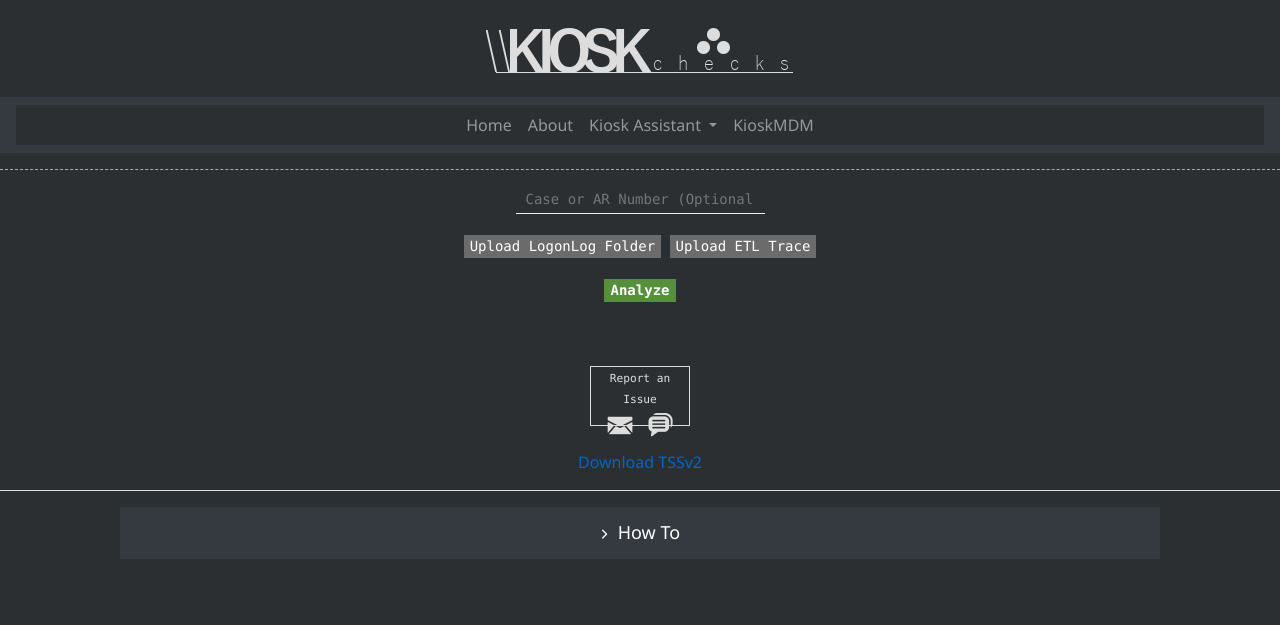
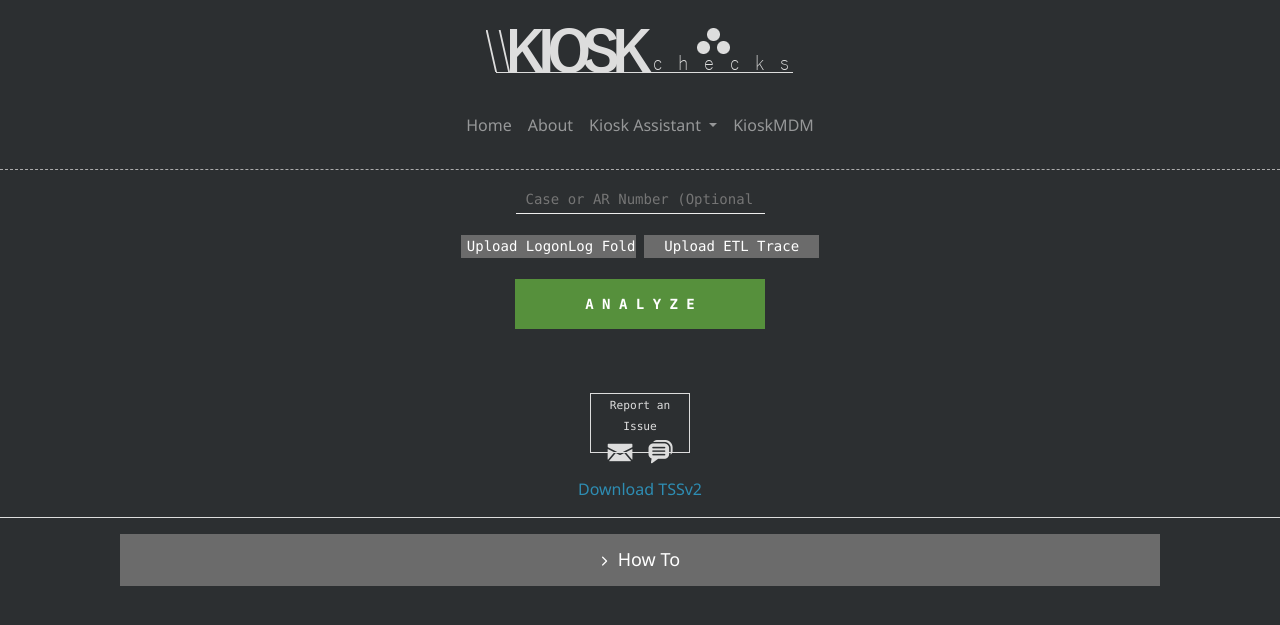
Before and after one commit to florinDNL/KioskChecks, a Flask app: page / in a window 1280 px wide. Shown: the top 625 px of the page. Run offline with Flask 2, Linux system fonts and the light colour scheme.

Commit message:
visual improvements

```diff
--- /dev/null
+++ b/static/styles/style.css
@@ -0,0 +1,160 @@
+body      {background-color: #2c2f31; font-family: 'Segoe UI' ; color:#dddddd;}
+
+a         { color: #2e8db3; }
+
+p         {font-family: 'Consolas';  font-size: 14px;}
+
+h4        {font-family:  'Calibri';  font-size: 20px;}
+
+h5        {font-family:  'Verdana';  font-size: 14px;}
+
+h6        {font-family: 'Consolas';  font-size: 14px; color: rgb(209, 79, 79)}
+
+textarea  {font-family: 'Consolas';  font-size: 12px; background-color: #ebe8e8; color: #343a40; grid-auto-columns: max-content;}
+
+hr        {border-top: 1px solid  #dddddd;}
+
+input[type=submit] {
+background-color: #56903c;
+border: none;
+color: #ffffff;
+font-weight: bold;
+width: 250px;
+height: 50px;
+}
+
+input[type=submit]:hover {
+background: #426d2e
+}
+
+input[type='text']:focus ~ input[type='submit']{
+box-shadow: 0 0 2px 2px #555;
+background: #012456
+}
+
+input[type=button] {
+border: none;
+background-color: #6b6b6b;
+color: #ffffff;
+width: 175px;
+}
+
+.nospace  {margin-bottom: 0; color: greenyellow}
+
+.indent   {text-indent: 5%; color: rgb(66, 197, 197)}
+
+.top      {border-top: 1px dashed #acacac;}
+
+.center {
+display: block;
+margin-left: auto;
+margin-right: auto;
+}
+
+.dropdown-menu {background-color: #3f454c;}
+
+.dropdown-item {color:#dddddd;}
+
+.psScript { background-color: #012456; color:#dddddd}
+
+.text-line {
+background-color: transparent;
+color: #eeeeee;
+outline: none;
+outline-style: none;
+border-top: none;
+border-left: none;
+border-right: none;
+border-bottom: solid #eeeeee 1px;
+padding: 3px 10px;
+}
+
+.navbar .navbar-nav {
+float: none;
+vertical-align: top;
+margin:0 auto;
+background-color: #2c2f31;
+}
+
+.navbar .navbar-collapse {
+text-align: center;
+background-color: #2c2f31;
+}
+
+
+.accordion > input[type="checkbox"] {
+        position: absolute;
+        left: -100vw;
+    }
+
+.accordion .content {
+    overflow-y: hidden;
+    height: 0;
+    transition: height 0.3s ease;
+}
+
+.accordion > input[type="checkbox"]:checked ~ .content {
+    height: auto;
+    width: auto;
+    overflow: visible;
+}
+
+.accordion label {
+    display: block;
+}
+
+.accordion {
+    margin-bottom: 1em;
+}
+
+.accordion > input[type="checkbox"]:checked ~ .content {
+    padding: 15px;
+    border: 1px solid #e8e8e8;
+    border-top: 0;
+}
+
+.accordion .handle {
+    margin: 0;
+    font-size: 1.125em;
+    line-height: 1.2em;
+}
+
+.accordion label {
+    color: rgb(255, 255, 255);
+    cursor: pointer;
+    font-weight: normal;
+    padding: 15px;
+    background: #6b6b6b;
+}
+
+.accordion label:hover,
+.accordion label:focus {
+    background: #585858;
+}
+
+.accordion .handle label:before {
+    font-family: 'fontawesome';
+    content: "\f054";
+    display: inline-block;
+    margin-right: 10px;
+    font-size: .58em;
+    line-height: 1.556em;
+    vertical-align: middle;
+}
+
+.accordion > input[type="checkbox"]:checked ~ .handle label:before {
+    content: "\f078";
+}
+
+*,*:before,*:after {
+    box-sizing: border-box;
+}
+
+.accordion {
+    margin: 0 auto;
+    max-width: 65em;
+}
+
+.accordion p:last-child {
+    margin-bottom: 0;
+}
--- a/templates/base.html
+++ b/templates/base.html
@@ -1,82 +1,14 @@
 <!DOCTYPE html>
-<link rel="stylesheet" href="https://cdn.jsdelivr.net/npm/bootstrap@4.3.1/dist/css/bootstrap.min.css" integrity="sha384-ggOyR0iXCbMQv3Xipma34MD+dH/1fQ784/j6cY/iJTQUOhcWr7x9JvoRxT2MZw1T" crossorigin="anonymous">
-<link rel="shortcut icon" href="{{ url_for('static', filename='favicon.ico') }}">
-<style>
-  body      {background-color: #2c2f31; font-family: 'Segoe UI' ; color:#dddddd;}
 
-  a         {color: #29a2d6;}
+<head>
+  <link rel="stylesheet" href="https://cdn.jsdelivr.net/npm/bootstrap@4.3.1/dist/css/bootstrap.min.css" integrity="sha384-ggOyR0iXCbMQv3Xipma34MD+dH/1fQ784/j6cY/iJTQUOhcWr7x9JvoRxT2MZw1T" crossorigin="anonymous">
+  <link rel="shortcut icon" href="{{ url_for('static', filename='favicon.ico') }}">
+  <link rel="stylesheet" href="{{ url_for('static', filename='styles/style.css') }}">
+</head>
 
-  p         {font-family: 'Consolas';  font-size: 14px;}
-
-  h4        {font-family:  'Calibri';  font-size: 20px;}
-
-  h5        {font-family:  'Verdana';  font-size: 14px;}
-
-  h6        {font-family: 'Consolas';  font-size: 14px; color: red}
-
-  textarea  {font-family: 'Consolas';  font-size: 12px; background-color: #ebe8e8; color: #343a40; grid-auto-columns: max-content;}
-
-  hr        {border-top: 1px solid  #dddddd;}
-
-  input[type=submit] {
-    background-color: #56903c;
-    border: none;
-    color: #ffffff;
-    font-weight: bold;
-  }
-
-  input[type=button] {
-    border: none;
-    background-color: #6b6b6b;
-    color: #ffffff
-  }
-
-  .nospace  {margin-bottom: 0; color: greenyellow}
-
-  .indent   {text-indent: 5%; color: rgb(66, 197, 197)}
-
-  .top      {border-top: 1px dashed #acacac;}
-
-  .center {
-    display: block;
-    margin-left: auto;
-    margin-right: auto;
-  }
-
-  .dropdown-menu {background-color: #3f454c;}
-
-  .dropdown-item {color:#dddddd;}
-
-  .psScript { background-color: #012456; color:#dddddd}
-
-  .text-line {
-    background-color: transparent;
-    color: #eeeeee;
-    outline: none;
-    outline-style: none;
-    border-top: none;
-    border-left: none;
-    border-right: none;
-    border-bottom: solid #eeeeee 1px;
-    padding: 3px 10px;
-  }
-
-  .navbar .navbar-nav {
-    float: none;
-    vertical-align: top;
-    margin:0 auto;
-    background-color: #2c2f31;
-  }
-
-  .navbar .navbar-collapse {
-    text-align: center;
-    background-color: #2c2f31;
-}
-
-</style>
 <title>{% block title %}{% endblock %}</title>
 </br> <img class="center" src="/static/banner.png"> </br>
-<nav class="navbar navbar-expand-lg navbar-dark bg-dark">
+<nav class="navbar navbar-expand-lg navbar-dark">
   <!--a class="navbar-brand"><img src="/static/banner.png"></a-->
   <button class="navbar-toggler" type="button" data-toggle="collapse" data-target="#navbarSupportedContent" aria-controls="navbarSupportedContent" aria-expanded="false" aria-label="Toggle navigation">
     <span class="navbar-toggler-icon"></span>
--- a/templates/index.html
+++ b/templates/index.html
@@ -6,97 +6,6 @@
 	<style>
 		body {
 			text-align: center;
-		}
-
-		.accordion > input[type="checkbox"] {
-			position: absolute;
-			left: -100vw;
-		}
-
-		.accordion .content {
-			overflow-y: hidden;
-			height: 0;
-			transition: height 0.3s ease;
-		}
-
-		.accordion > input[type="checkbox"]:checked ~ .content {
-			height: auto;
-			width: auto;
-			overflow: visible;
-		}
-
-		.accordion label {
-			display: block;
-		}
-
-		.accordion {
-			margin-bottom: 1em;
-		}
-
-		.accordion > input[type="checkbox"]:checked ~ .content {
-			padding: 15px;
-			border: 1px solid #e8e8e8;
-			border-top: 0;
-		}
-
-		.accordion .handle {
-			margin: 0;
-			font-size: 1.125em;
-			line-height: 1.2em;
-		}
-
-		.accordion label {
-			color: rgb(255, 255, 255);
-			cursor: pointer;
-			font-weight: normal;
-			padding: 15px;
-			background: #343a40;
-		}
-
-		.accordion label:hover,
-		.accordion label:focus {
-			background: #242424;
-		}
-
-		.accordion .handle label:before {
-			font-family: 'fontawesome';
-			content: "\f054";
-			display: inline-block;
-			margin-right: 10px;
-			font-size: .58em;
-			line-height: 1.556em;
-			vertical-align: middle;
-		}
-
-		.accordion > input[type="checkbox"]:checked ~ .handle label:before {
-			content: "\f078";
-		}
-		*,*:before,*:after {
-			box-sizing: border-box;
-		}
-
-
-		a {
-			color: #06c;
-		}
-
-		p {
-			margin: 0 0 1em;
-		}
-
-		h1 {
-			margin: 0 0 1.5em;
-			font-weight: 600;
-			font-size: 1.5em;
-		}
-
-		.accordion {
-			margin: 0 auto;
-			max-width: 65em;
-		}
-
-		.accordion p:last-child {
-			margin-bottom: 0;
 		}
 	</style>
 	<p>
@@ -113,14 +22,14 @@
 	<form method="post" action="/" enctype="multipart/form-data">
 		<dl>
 			<p>
-				<input size="26" type="text" class="text-line" placeholder="Case or AR Number (Optional)" name="caseno" oninput="this.value = this.value.replace(/[^0-9.]/g, '').replace(/(\..*?)\..*/g, '$1');"/>
+				<input style="text-align:center" size="26" type="text" class="text-line" placeholder="Case or AR Number (Optional)" name="caseno" oninput="this.value = this.value.replace(/[^0-9.]/g, '').replace(/(\..*?)\..*/g, '$1');"/>
 				<br/><br/>
 				<input type="button" id="loadLogFolder" value="Upload LogonLog Folder" onclick="document.getElementById('logfolder').click();" />
 				<input type="file" style="display:none;" id="logfolder" name="files[]" value ="Drag Here" multiple="true" autocomplete="off" webkitdirectory>
 				<input type="button" id="loadLogFolder" value="Upload ETL Trace" onclick="document.getElementById('etltrace').click();" />
 				<input type="file" style="display:none;" accept=".etl" id="etltrace" name="file" value ="Drag Here" multiple="true" autocomplete="off">
 				<br/><br/>
-				<input type="submit" value="Analyze" name="submit">
+				<input size="250" type="submit" value="A N A L Y Z E" name="submit">
 			</p>
 		</dl>
 	</form>
@@ -134,7 +43,7 @@
 		</p>
 	</div>
 	</br>
-	<a href="https://learn.microsoft.com/en-us/troubleshoot/windows-client/windows-troubleshooters/introduction-to-troubleshootingscript-toolset-tssv2"> Download TSSv2</a>
+	<a href="https://learn.microsoft.com/en-us/troubleshoot/windows-client/windows-troubleshooters/introduction-to-troubleshootingscript-toolset-tssv2" target="_blank"> Download TSSv2</a>
 	<hr>
 	<section class="accordion">
 		<input type="checkbox" name="collapse" id="handle1">
@@ -143,11 +52,11 @@
 			</h2>
 			<div class="content">
 				<p>1. After collecting logs using ".\TSSv2.ps1 -Start -UEX_Logon", the output should look like this:</p><br/>
-				<img src="..\static\howto1.png"><br/><br/>
+				<img src="..\static\howto1.PNG"><br/><br/>
 				<p>2. Upload the LogonLog-yyyy-mm-dd folder using the first button</p><br/>
-				<img src="..\static\howto2.png"/><br/><br/>
+				<img src="..\static\howto2.PNG"/><br/><br/>
 				<p>3. Upload the .etl file with the second button (if applicable/needed)</p><br/>
-				<img src="..\static\howto3.png"/><br/><br/>
+				<img src="..\static\howto3.PNG"/><br/><br/>
 				<p>4. Click analyze to parse the files and download the report.</p>
 			</div>
 	</section>
```
